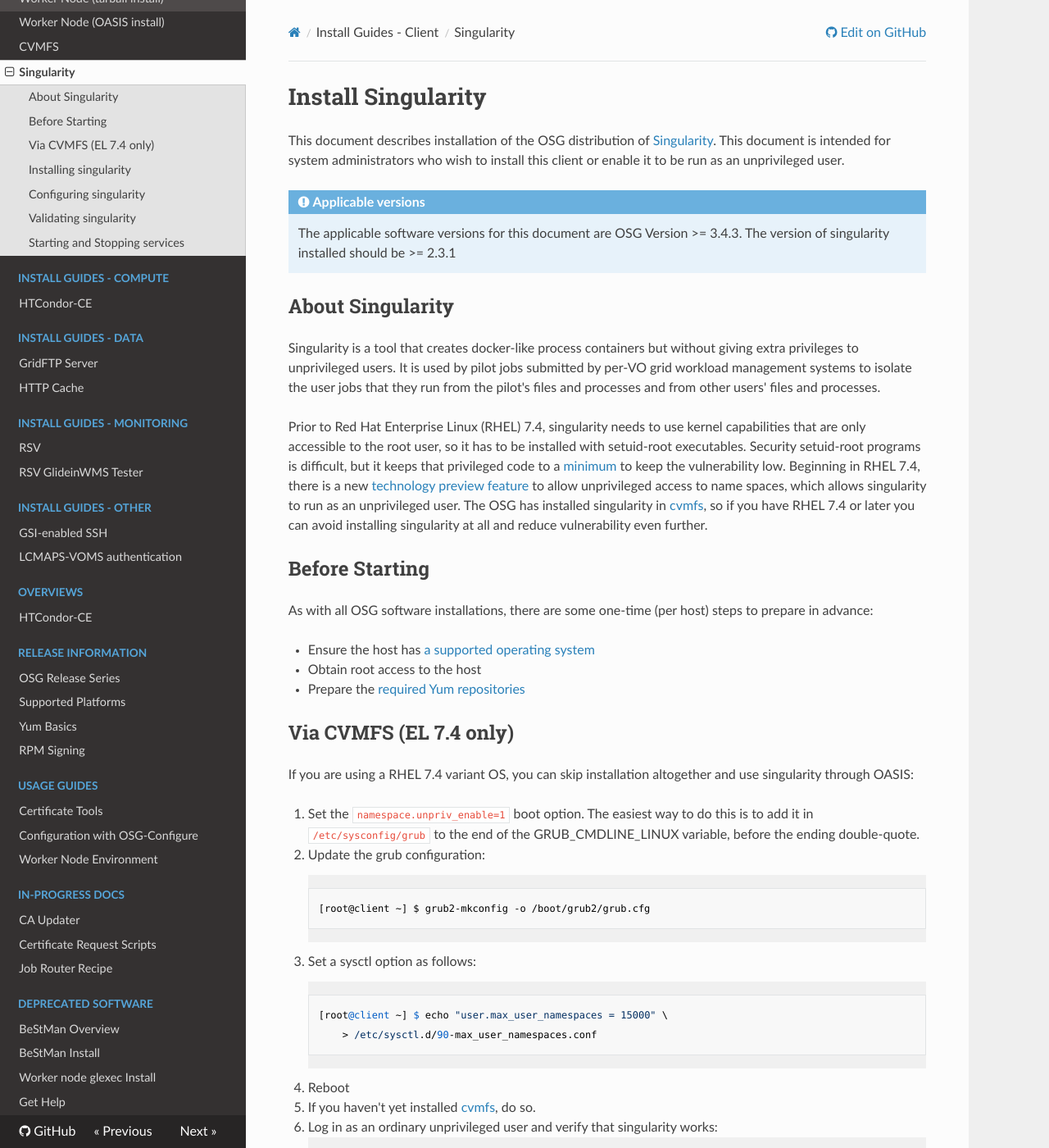
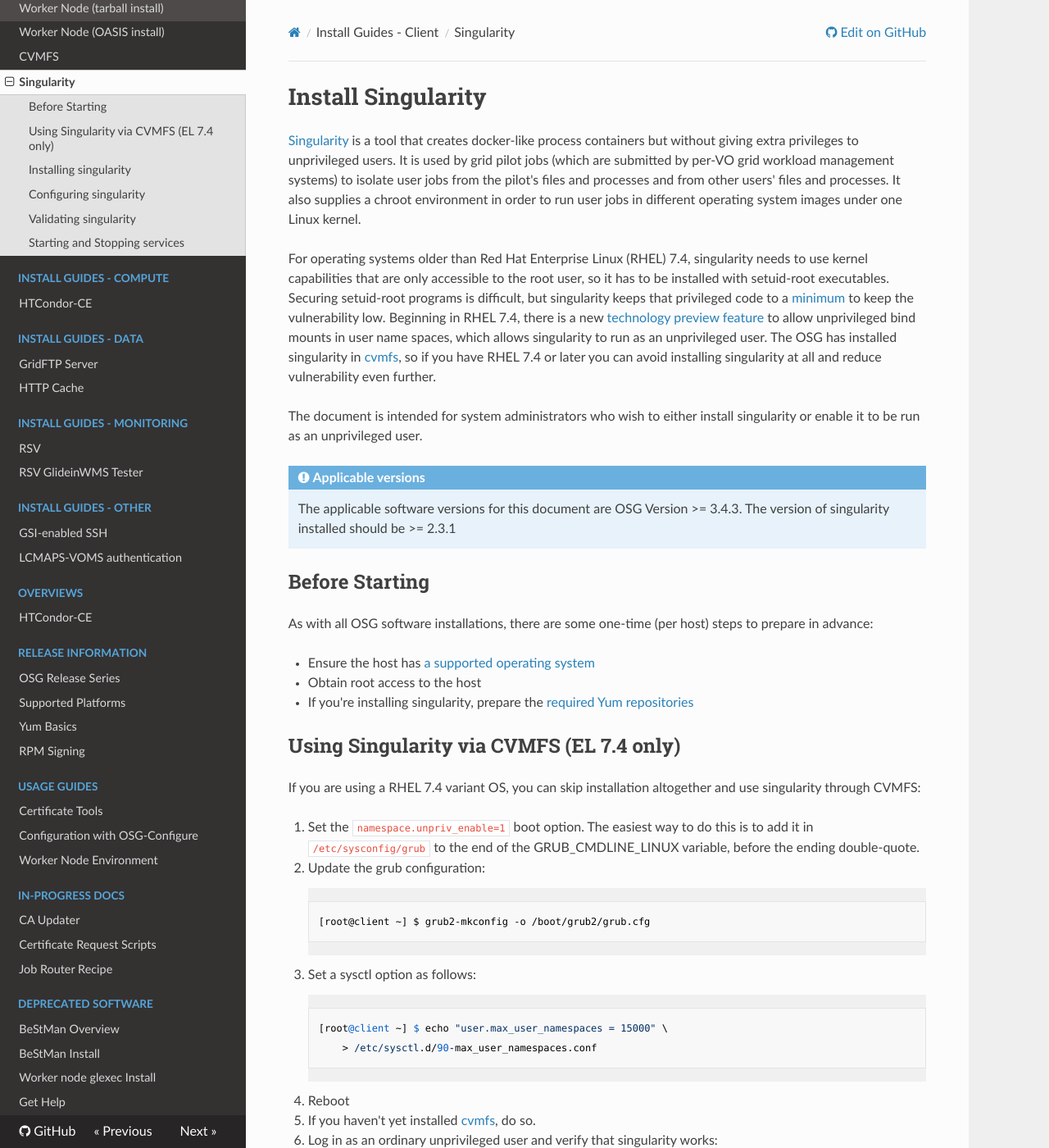
Before and after one commit to osg-htc/docs, an MkDocs documentation site: the page built from docs/client/singularity.md, in a window 1280 px wide and 1400 px high. Shown: the whole window at 82% size. Built offline with MkDocs 1.6.1, drawn with Linux system fonts in a browser that asks for light colours; nearby versions of some CDN libraries; old or Windows-style settings are respelled for this version of MkDocs.

Commit message:
remove About section and add a br

````diff
--- a/docs/client/singularity.md
+++ b/docs/client/singularity.md
@@ -1,34 +1,35 @@
 
 # Install Singularity
 
-This document describes installation of the OSG distribution of
-[Singularity](http://singularity.lbl.gov).
-This document is intended for system administrators who wish to
-install this client or enable it to be run as an unprivileged user.
+[Singularity](http://singularity.lbl.gov) is a tool that creates
+docker-like process containers but without giving extra privileges to
+unprivileged users.  It is used by grid pilot jobs (which are
+submitted by per-VO grid workload management systems) to isolate user
+jobs from the pilot's files and processes and from other users' files
+and processes.  It also supplies a chroot environment in order to run
+user jobs in different operating system images under one Linux kernel.
+
+For operating systems older than Red Hat Enterprise Linux (RHEL) 7.4,
+singularity needs to use kernel capabilities that are only accessible
+to the root user, so it has to be installed with setuid-root
+executables.  Securing setuid-root programs is difficult, but singularity
+keeps that privileged code to a
+[minimum](http://singularity.lbl.gov/docs-security) to keep the
+vulnerability low.  Beginning in RHEL 7.4, there is a new
+[technology preview feature](https://access.redhat.com/documentation/en-US/Red_Hat_Enterprise_Linux/7/html-single/7.4_Release_Notes/index.html#technology_previews_kernel)
+to allow unprivileged bind mounts in user name spaces, which allows
+singularity to run as an unprivileged user.  The OSG has installed
+singularity in [cvmfs](cvmfs), so if you have RHEL 7.4 or later you
+can avoid installing singularity at all and reduce vulnerability even
+further.
+
+The document is intended for system administrators who wish to either
+install singularity or enable it to be run as an unprivileged user.
 
 !!! note "Applicable versions"
     The applicable software versions for this document are OSG Version >= 3.4.3.
     The version of singularity installed should be >= 2.3.1
 
-## About Singularity
-
-Singularity is a tool that creates docker-like process containers but
-without giving extra privileges to unprivileged users.  It is used by
-pilot jobs submitted by per-VO grid workload management systems to
-isolate the user jobs that they run from the pilot's files and
-processes and from other users' files and processes.
-
-Prior to Red Hat Enterprise Linux (RHEL) 7.4, singularity needs to use
-kernel capabilities that are only accessible to the root user, so it
-has to be installed with setuid-root executables.  Security setuid-root
-programs is difficult, but it keeps that privileged code to a
-[minimum](http://singularity.lbl.gov/docs-security) to keep the
-vulnerability low.  Beginning in RHEL 7.4, there is a new
-[technology preview feature](https://access.redhat.com/documentation/en-US/Red_Hat_Enterprise_Linux/7/html-single/7.4_Release_Notes/index.html#technology_previews_kernel)
-to allow unprivileged access to name spaces, which allows singularity
-to run as an unprivileged user.  The OSG has installed singularity in
-[cvmfs](cvmfs), so if you have RHEL 7.4 or later you can avoid
-installing singularity at all and reduce vulnerability even further.
 
 Before Starting
 ---------------
@@ -37,11 +38,12 @@
 
 - Ensure the host has [a supported operating system](../release/supported_platforms)
 - Obtain root access to the host
-- Prepare the [required Yum repositories](../common/yum)
+- If you're installing singularity, prepare the [required Yum repositories](../common/yum)
 
-## Via CVMFS (EL 7.4 only)
+## Using Singularity via CVMFS (EL 7.4 only)
 
-If you are using a RHEL 7.4 variant OS, you can skip installation altogether and use singularity through OASIS:
+If you are using a RHEL 7.4 variant OS, you can skip installation
+altogether and use singularity through CVMFS:
 
 1. Set the `namespace.unpriv_enable=1` boot option.  The easiest way
     to do this is to add it in `/etc/sysconfig/grub` to the end of the
@@ -112,7 +114,7 @@
 UID        PID  PPID  C STIME TTY          TIME CMD
 user         1     0  0 21:34 ?        00:00:00 ps -ef
 ```
-
+<br>
 ## Starting and Stopping services
 
 singularity has no services to start or stop.
````
